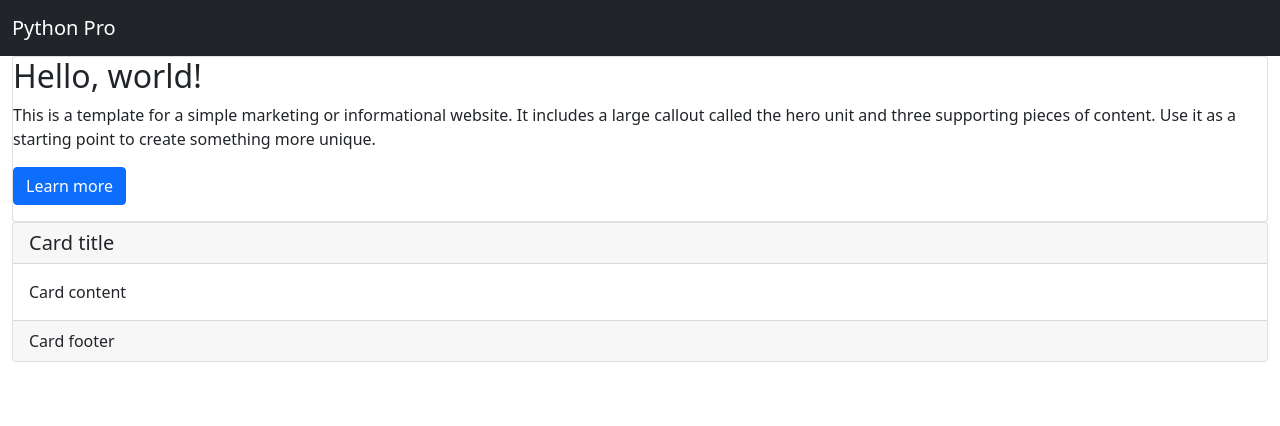
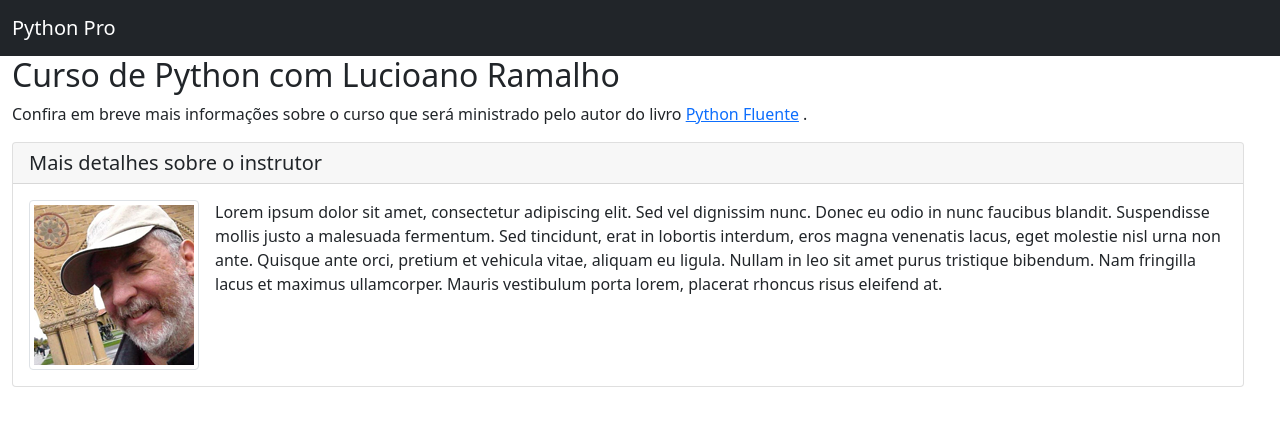
Before and after one commit to heltonteixeira92/Curso-django, a Django app: template pypro/base/templates/base/home.html in a window 1280 px wide. Shown: the top 426 px of the page. Run offline with Django 3.2, Linux system fonts and the light colour scheme; the template is opened without the code that fills it, so the values that code supplies are empty; some libraries are stand-ins or nearby versions.

Commit message:
Favicon, Imagens e HTML

```diff
--- a/pypro/base/templates/base/home.html
+++ b/pypro/base/templates/base/home.html
@@ -11,6 +11,7 @@
     <meta name="description" content="Página do curso Python pro">
     <meta name="author" content="Renzo Nuccitelli, reproduzido por Helton Teixeira">
 
+    <link rel="icon" type="image/png" href="{% static 'img/favicon.png' %}" />
     <link href="{% static 'css/bootstrap.min.css' %}" rel="stylesheet">
     <link href="{% static 'css/style.css' %}" rel="stylesheet">
 	<script src="{% static 'js/jquery.min.js' %}"></script>
@@ -38,31 +39,35 @@
             <div class="row">
                 <div class="col-md-12">
 
-                <div class="jumbotron card card-block">
+                    <div class="jumbotron">
                         <h2>
-                        Hello, world!
+                            Curso de Python com Lucioano Ramalho
                         </h2>
                         <p>
-                        This is a template for a simple marketing or informational website. It includes a large callout called the hero unit and three supporting pieces of content. Use it as a starting point to create something more unique.
+                            Confira em breve mais informações sobre o curso que será ministrado pelo autor do livro
+                            <a href="https://www.amazon.com.br/Python-Fluente-Programa%C3%A7%C3%A3o-Concisa-Eficaz/dp/857522462X" target="_blank">Python Fluente</a> .
                         </p>
                         <p>
-                        <a class="btn btn-primary btn-large" href="#">Learn more</a>
+
                         </p>
+                    </div>
                 </div>
                 <div class="row">
                     <div class="col-md-12">
                         <div class="card">
                             <h5 class="card-header">
-                                Card title
+                                Mais detalhes sobre o instrutor
                             </h5>
                             <div class="card-body">
                                 <p class="card-text">
-                                    Card content
+                                    <img src="{% static 'img/luciano-ramalho.png' %}" alt="foto luciano ramalho" class="img-thumbnail float-start me-3"/>
+                                    Lorem ipsum dolor sit amet, consectetur adipiscing elit. Sed vel dignissim nunc.
+                                    Donec eu odio in nunc faucibus blandit. Suspendisse mollis justo a malesuada fermentum.
+                                    Sed tincidunt, erat in lobortis interdum, eros magna venenatis lacus, eget molestie nisl
+                                    urna non ante. Quisque ante orci, pretium et vehicula vitae, aliquam eu ligula.
+                                    Nullam in leo sit amet purus tristique bibendum. Nam fringilla lacus et maximus ullamcorper.
+                                    Mauris vestibulum porta lorem, placerat rhoncus risus eleifend at.
                                 </p>
-                            </div>
-                            <div class="card-footer">
-                                Card footer
-                            </div>
                             </div>
                         </div>
                     </div>
```
Also changed, not shown: pypro/base/static/img/favicon.png (added), pypro/base/static/img/luciano-ramalho.png (added). Lines whose indentation alone changed are shown as unchanged.
